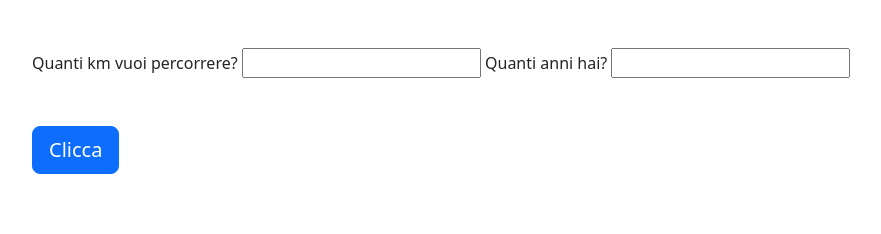
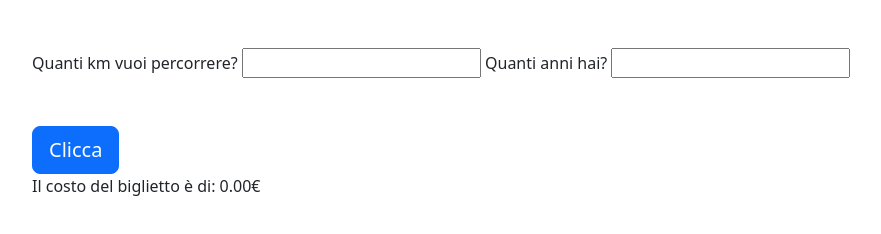
Before and after one commit to SimonePresti/js-biglietto-treno-form, a plain HTML site: page index.html in a window 1280 px wide. Both pictures are taken after a click on the link "Clicca". Shown: the whole page, without its empty margins (50-931 px from the left). Drawn offline with nearby package versions, Linux system fonts and the light colour scheme.

Commit message:
js fixed

```diff
--- a/JS/script.js
+++ b/JS/script.js
@@ -3,19 +3,17 @@ const inputDistanceElement = document.querySelector ('input#distance');
 const inputAgeElement = document.querySelector ('input#age');
 
 const button = document.querySelector ('div.buttons a.btn');
-const output = document.querySelector ('output');
+const output = document.getElementById ('output');
 
-const km = inputDistanceElement.value;
+let ticketCost;
 
-console.log (`Quanti km: ${km}`)
+ button.addEventListener ('click', function (){
 
-const age = inputAgeElement.value;
+    let howManyKm = (0.2762 * inputDistanceElement.value);
 
-console.log (`Quanti anni ha il cliente: ${age}`)
+    console.log (`Quanti km: ${inputDistanceElement.value}`)
 
-let howManyKm = (0.2762 * km);
-
-console.log (`Il prezzo base del biglietto al km è di: ${howManyKm.toFixed(2)}€ `);
+    console.log (`Quanti anni ha: ${inputAgeElement.value}`)
 
     let discountMinors = ((howManyKm / 100) * 17.5);
 
@@ -24,15 +22,14 @@ let discountMayors = ((howManyKm / 100) * 33.3);
     let ticketCost = howManyKm
 
 
- button.addEventListener ('click', function (){
+if (parseInt (inputAgeElement.value) < 18)  {
+    ticketCost = (howManyKm - discountMinors);
+    console.log (`Prezzo biglietto scontato Minorenni è di: ${ticketCost.toFixed(2)}€`)
 
-    output.innerHTML = `Il costo del biglietto è di: ${ticketCost}&euro;`;
-
-if (parseInt (km.value) < 18)  {
-    ticketCost = (howManyKm - discountMinors);
-
-} else if (parseInt (age.value) > 65)  {
+} else if (parseInt (inputAgeElement.value) > 65)  {
     ticketCost = (howManyKm - discountMayors);
+    console.log (`Prezzo biglietto scontato Anziani è di: ${ticketCost.toFixed(2)}€`)
 }
 
+output.innerHTML = `Il costo del biglietto è di: ${ticketCost.toFixed(2)}&euro;`;
  })
--- a/index.html
+++ b/index.html
@@ -19,7 +19,7 @@
         <div class="buttons">
           <a href="#" class="btn btn-lg btn-primary mt-5">Clicca</a>
         </div>
-        <div class="output">
+        <div id="output">
 
         </div>
       </div>
```
Lines whose indentation alone changed are shown as unchanged.
